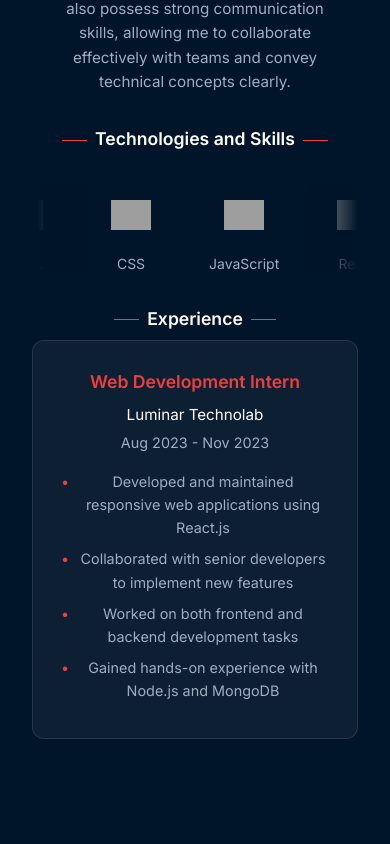
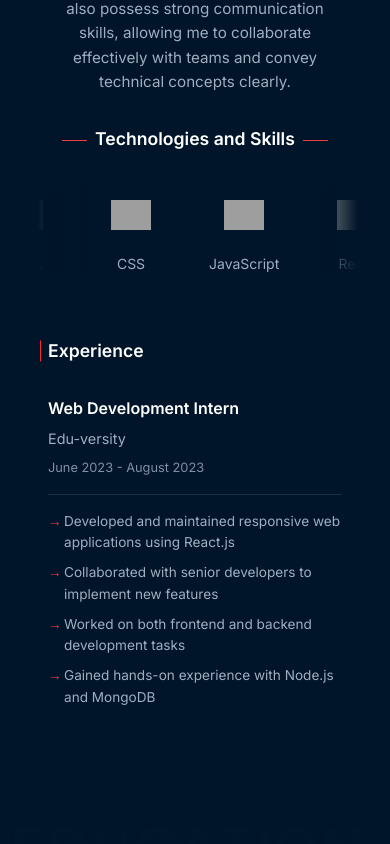
Before and after one commit to Thomas-Varghese63/MyPortfolio, a React (Vite) app: page / in a window 390 px wide. Shown: the part 1148-1992 px from the top of the page. Built offline with nearby package versions, Linux system fonts and the light colour scheme; grey boxes are pictures that could not be loaded.

Commit message:
upgrading

```diff
--- a/src/components/About-Section.tsx
+++ b/src/components/About-Section.tsx
@@ -24,8 +24,8 @@ export default function AboutSection() {
   const experiences: Experience[] = [
     {
       title: "Web Development Intern",
-      company: "Luminar Technolab",
-      duration: "Aug 2023 - Nov 2023",
+      company: "Edu-versity",
+      duration: "June 2023 - August 2023",
       description: [
         "Developed and maintained responsive web applications using React.js",
         "Collaborated with senior developers to implement new features",
@@ -78,26 +78,24 @@ export default function AboutSection() {
               </div>
             </div>
 
-            <div className="about__section">
-              <div className="about__section-heading">
-                <h4 className="about__section-title">Experience</h4>
-              </div>
-              <div className="experience-container">
+            <div className="about__section experience-section">
+              <h4 className="experience__section-title">Experience</h4>
               {experiences.map((exp, index) => (
-                  <div key={index} className="experience-item">
-                    <div className="experience-header">
+                <div key={index} className="experience-row">
+                  <div className="experience-left">
                     <h5 className="experience-title">{exp.title}</h5>
                     <p className="experience-company">{exp.company}</p>
                     <span className="experience-duration">{exp.duration}</span>
                   </div>
+                  <div className="experience-right">
                     <ul className="experience-description">
                       {exp.description.map((item, i) => (
                         <li key={i}>{item}</li>
                       ))}
                     </ul>
                   </div>
+                </div>
               ))}
-              </div>
             </div>
 
           </div>
--- a/src/components/Contact-Section.tsx
+++ b/src/components/Contact-Section.tsx
@@ -47,7 +47,7 @@ export default function ContactSection() {
 
             <div className="contact-section">
               <div className="contact-section__heading">
-                <div className="section-bar"></div>
+                <div className="experience-section-bar"></div>
                 <h4 className="contact-section__title">Phone</h4>
               </div>
               <p className="contact-section__text">+91 8086365407</p>
--- a/src/components/Footer.tsx
+++ b/src/components/Footer.tsx
@@ -3,7 +3,7 @@ export default function Footer() {
       <footer className="footer">
         <div className="container">
           <div className="footer__content">
-            <p>© {new Date().getFullYear()} Zemo. All Rights Reserved.</p>
+            <p>© {new Date().getFullYear()} Thomas. All Rights Reserved.</p>
           </div>
         </div>
       </footer>
--- a/src/styles/about.css
+++ b/src/styles/about.css
@@ -1,6 +1,6 @@
 .about {
-  padding: 4rem 0;
-  margin-top: -8rem;
+  padding: 4rem -2rem;
+  margin-top: -9rem;
   width: 100%;
   min-width: 320px; /* Add minimum width */
   max-width: 1500px;
@@ -8,6 +8,8 @@
   overflow: hidden;
   margin-left: auto;
   margin-right: auto;
+  margin-bottom: -4rem;
+
 }
 
 @media (min-width: 768px) {
@@ -39,6 +41,8 @@
   padding: 2rem 1rem;
   left: 50%;
   transform: translateX(-50%);
+
+
 }
 
 @media (min-width: 768px) {
@@ -355,49 +359,74 @@
   }
 }
 
+
+
 /* Experience section styles */
-.experience-container {
+.experience-section {
   margin-top: 2rem;
-  padding: 1rem;
-  background: rgba(255, 255, 255, 0.05);
-  border-radius: 12px;
-  border: 1px solid rgba(255, 255, 255, 0.1);
+  width: 100%;
+  text-align: left;
+  margin-left: 5rem;
+
 }
 
-.experience-item {
-  padding: 1.5rem;
-  transition: transform 0.3s ease;
+.experience__section-title {
+  font-size: clamp(1.4rem, 3vw, 1.8rem);
+  font-weight: 600;
+  color: #ffffff;
+  margin-bottom: 2rem;
+  text-align: left;
+  position: relative;
+   display: flex;
+  align-items: center;
+  left:-11rem;
 }
 
-.experience-item:hover {
-  transform: translateX(10px);
+.experience__section-title::before {
+  content: '';
+  position: absolute;
+  left: -0.5rem;
+  top: 50%;
+  transform: translateY(-50%);
+  width: 1.2px;
+  height: 80%;
+  background-color: #fb2a2a;
 }
 
-.experience-header {
-  margin-bottom: 1rem;
+.experience-row {
+  display: grid;
+  grid-template-columns: 300px 1fr;
+  gap: 2rem;
+  margin-bottom: 2rem;
+}
+
+.experience-left {
+  padding-right: 2rem;
+  border-right: 1px solid rgba(255, 255, 255, 0.1);
 }
 
 .experience-title {
-  font-size: 1.2rem;
+  font-size: 1.1rem;
   font-weight: 600;
-  color: #f03e3e;
+  color: #ffffff;
   margin-bottom: 0.5rem;
 }
 
 .experience-company {
   font-size: 1rem;
-  color: #ffffff;
+  color: #a0aec0;
   margin-bottom: 0.25rem;
 }
 
 .experience-duration {
   font-size: 0.9rem;
   color: #a0aec0;
+  opacity: 0.8;
 }
 
 .experience-description {
   list-style-type: none;
-  padding-left: 1rem;
+  padding: 0;
 }
 
 .experience-description li {
@@ -406,35 +435,93 @@
   line-height: 1.6;
   margin-bottom: 0.5rem;
   position: relative;
+  padding-left: 1.5rem;
 }
 
 .experience-description li::before {
-  content: "•";
+  content: "→";
   color: #f03e3e;
   position: absolute;
-  left: -1rem;
+  left: 0;
 }
 
-/* Responsive styles */
-@media (max-width: 768px) {
-  .experience-container {
-    margin-top: 1.5rem;
-    padding: 0.75rem;
+/* Keep existing desktop styles unchanged and add/update responsive styles */
+
+@media (max-width: 1024px) {
+  .experience-section {
+    margin-left: 2rem;
   }
 
-  .experience-item {
-    padding: 1rem;
+  .experience__section-title {
+    left: -5rem;
   }
 
-  .experience-title {
-    font-size: 1.1rem;
+  .experience-row {
+    grid-template-columns: 250px 1fr;
+    gap: 1.5rem;
+  }
+}
+
+@media (max-width: 768px) {
+  .experience-section {
+    margin-left: 0;
+    padding: 0 1rem;
   }
 
-  .experience-company {
-    font-size: 0.95rem;
+  .experience__section-title {
+    left: 0;
+    margin-left: 1rem;
+    font-size: clamp(1.2rem, 2.5vw, 1.4rem);
+  }
+
+  .experience-row {
+    grid-template-columns: 1fr;
+    gap: 1rem;
+    margin-bottom: 2rem;
+    padding: 0 1rem;
+  }
+
+  .experience-left {
+    padding-right: 0;
+    border-right: none;
+    border-bottom: 1px solid rgba(255, 255, 255, 0.1);
+    padding-bottom: 1rem;
   }
 
   .experience-description li {
     font-size: 0.9rem;
+    padding-left: 1.25rem;
   }
 }
+
+@media (max-width: 480px) {
+  .experience-section {
+    padding: 0 0.5rem;
+  }
+
+  .experience__section-title {
+    font-size: 1.1rem;
+    margin-left: 0.5rem;
+  }
+
+  .experience-row {
+    padding: 0 0.5rem;
+  }
+
+  .experience-title {
+    font-size: 1rem;
+  }
+
+  .experience-company {
+    font-size: 0.9rem;
+  }
+
+  .experience-duration {
+    font-size: 0.8rem;
+  }
+
+  .experience-description li {
+    font-size: 0.85rem;
+    padding-left: 1rem;
+  }
+}
--- a/src/styles/education.css
+++ b/src/styles/education.css
@@ -73,33 +73,30 @@
   content: '';
   position: absolute;
   top: 20px;
-  left: 0;
+  left: 15%;
   width: 80px;
   height: 4px;
   background: linear-gradient(90deg, transparent, #00ffff 40%, #00ffff 60%, transparent);
-  animation: electricPulse 2.5s linear infinite;
+  animation: electricPulse 3s linear infinite;
   z-index: 2;
   opacity: 1;
   pointer-events: none;
-  filter: drop-shadow(0 0 6px #00f0ff) blur(1px);
+  filter: drop-shadow(0 0 8px #00f0ff) blur(2px);
 }
 
 @keyframes electricPulse {
   0% {
-    left: 0%;
+    left: 15%;
     opacity: 0;
   }
   10% {
     opacity: 1;
   }
-  50% {
-    left: 50%;
-  }
   90% {
     opacity: 1;
   }
   100% {
-    left: 100%;
+    left: 74%;
     opacity: 0;
   }
 }
@@ -258,8 +255,8 @@
 
   .timeline-track::after {
     width: 2px;
-    height: 100px;
-    top: 0;
+    height: 80px;
+    top: 20px;
     left: 68px;
     background: linear-gradient(180deg, transparent, #00f0ff 40%, #00f0ff 60%, transparent);
     animation: beamMoveVertical 3s linear infinite;
@@ -268,20 +265,17 @@
 
   @keyframes beamMoveVertical {
     0% {
-      top: 0;
+      top: 5px;
       opacity: 0;
     }
-    20% {
+    10% {
       opacity: 1;
     }
-    50% {
-      top: 50%;
-    }
-    80% {
+    90% {
       opacity: 1;
     }
     100% {
-      top: 100%;
+      top: calc(60% - 20px);
       opacity: 0;
     }
   }
--- a/src/styles/hero.css
+++ b/src/styles/hero.css
@@ -54,10 +54,12 @@
 
 .hero__name {
     font-size: 3rem;
+    font-family: "Special Gothic Expanded One", sans-serif;
     font-weight: 700;
     letter-spacing: normal;
     display: inline-block; /* Enables fine control */
     position: relative;
+
 }
 
 .hero__name::first-letter {
```
Lines whose indentation alone changed are shown as unchanged.
